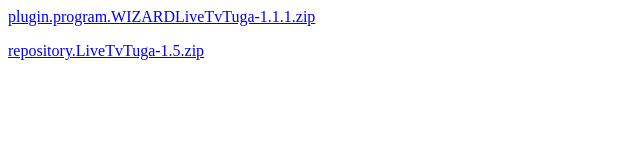
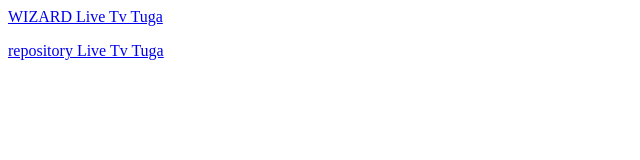
Before and after one commit to RuiFerreir/livetvtuga.github.io, a plain HTML site: page index.html in a window 1280 px wide. Shown: the whole page, without its empty margins (0-640 px from the left). Drawn offline with Linux system fonts and the light colour scheme.

Commit message:
Update index.html

```diff
--- a/index.html
+++ b/index.html
@@ -1,2 +1,2 @@
-<p><a href="plugin.program.WIZARDLiveTvTuga-1.1.1.zip">plugin.program.WIZARDLiveTvTuga-1.1.1.zip</a></p>
-<p><a href="repository.LiveTvTuga-1.5.zip">repository.LiveTvTuga-1.5.zip</a></p>
+<p><a href="plugin.program.WIZARDLiveTvTuga-1.1.1.zip">WIZARD Live Tv Tuga</a></p>
+<p><a href="repository.LiveTvTuga-1.5.zip">repository Live Tv Tuga</a></p>
```
